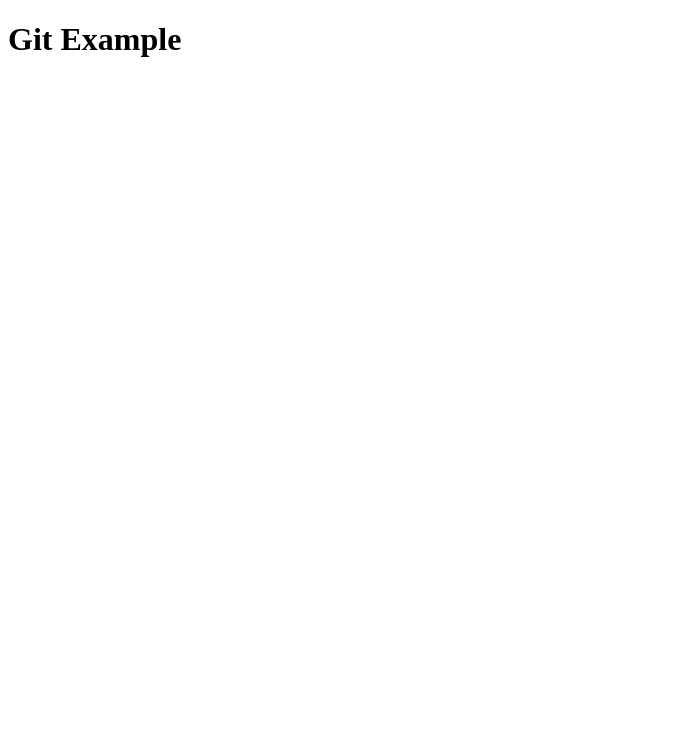
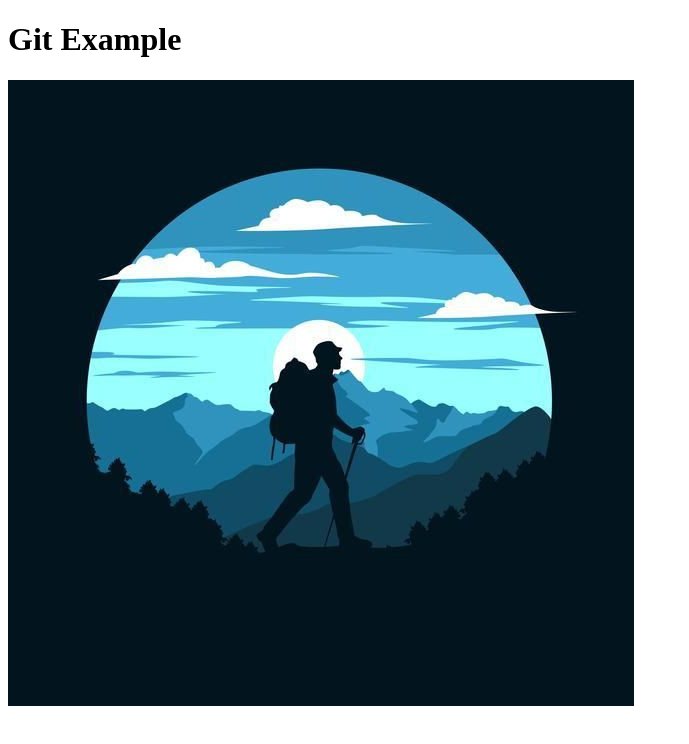
Before and after one commit to Emma00147/Project1, a plain HTML site: page Scroll Event/index.html in a window 1280 px wide. Shown: the whole page, without its empty margins (0-689 px from the left). Drawn offline with Linux system fonts and the light colour scheme.

Commit message:
image added

```diff
--- a/Scroll Event/index.html
+++ b/Scroll Event/index.html
@@ -5,5 +5,6 @@
 </head>
 <body>
   <h1>Git Example</h1>
+  <img src="image/back.jpg">
 </body>
 </html>
```
